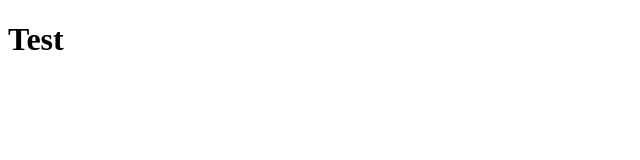
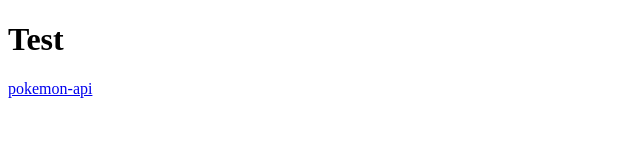
Before and after one commit to nordwille/nordwille.github.io, a plain HTML site: page index.html in a window 1280 px wide. Shown: the whole page, without its empty margins (0-640 px from the left). Drawn offline with Linux system fonts and the light colour scheme.

Commit message:
add link

```diff
--- a/index.html
+++ b/index.html
@@ -7,5 +7,6 @@
 </head>
 <body>
     <h1>Test</h1>
+    <a href="https://nordwille.github.io/pokemon-api/">pokemon-api</a>
 </body>
 </html>
```
